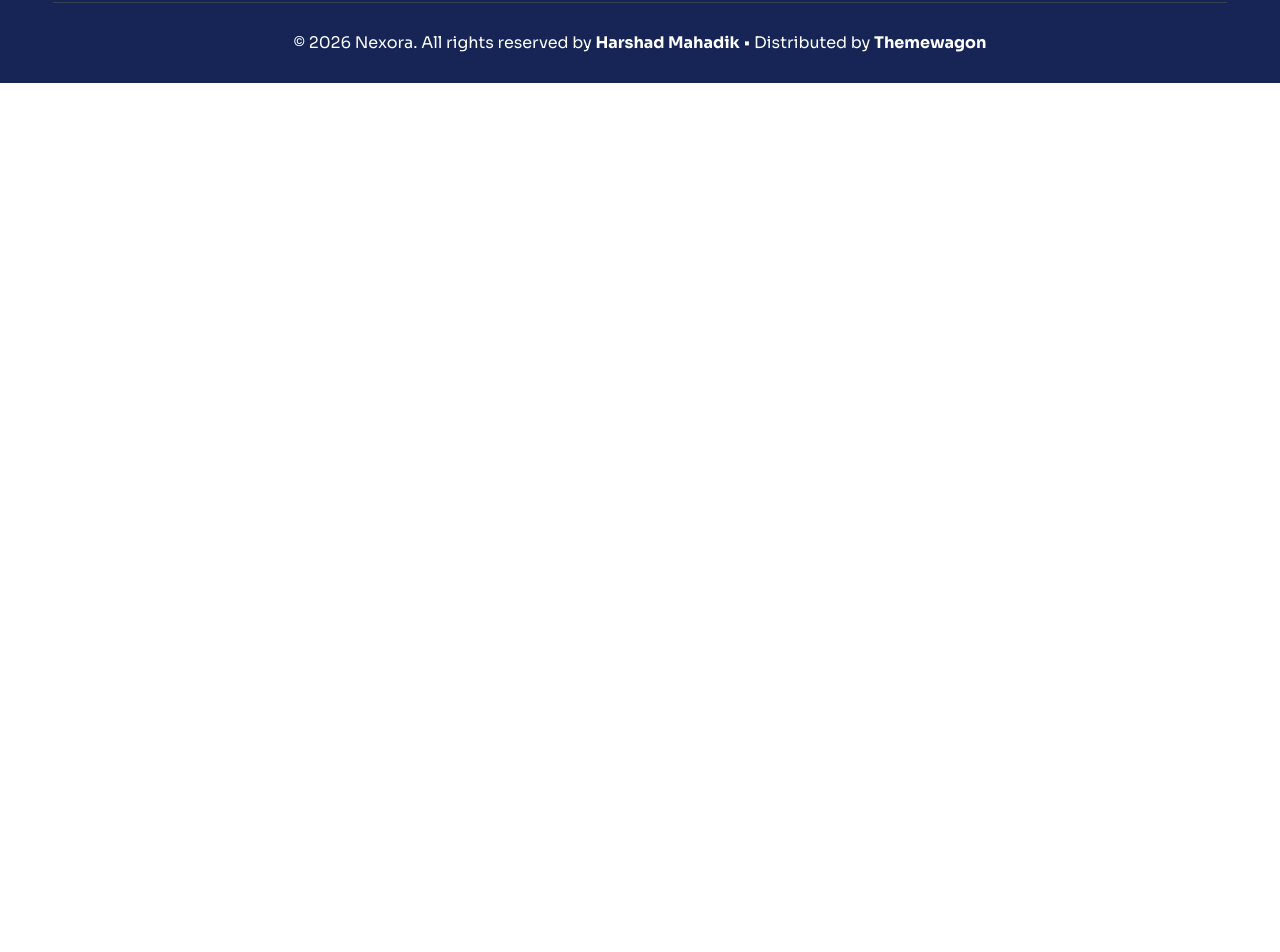
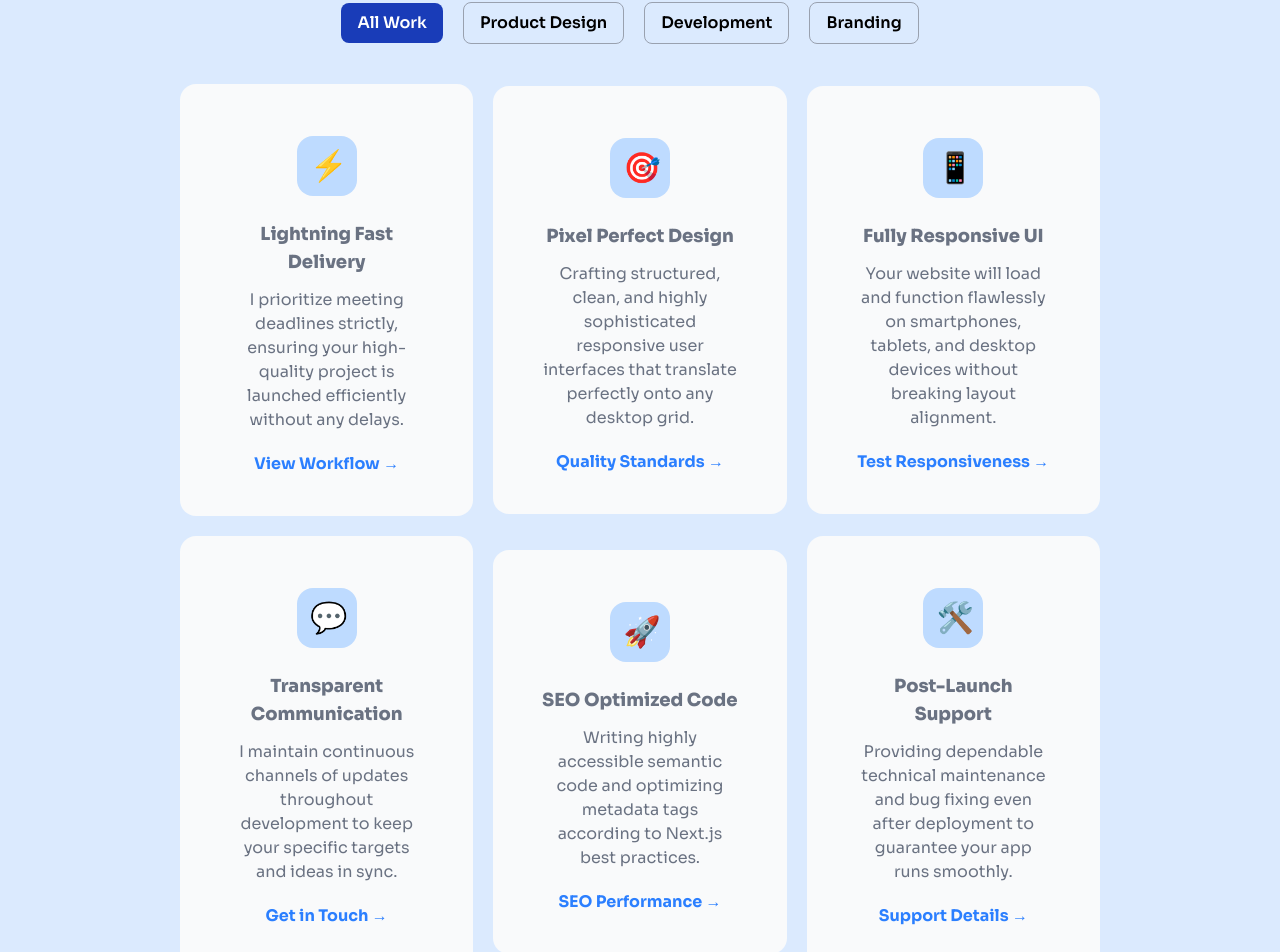
Before and after one commit to syedalaiba52/nexora, a Next.js app: page /portfolio in a window 1280 px wide. Shown: the part 656-1608 px from the top of the page. Before the commit the page ends 800 px from the top, so only its background shows below. Built offline with nearby package versions, Linux system fonts and the light colour scheme.

Commit message:
Portfolio page designed

```diff
--- a/app/portfolio/page.tsx
+++ b/app/portfolio/page.tsx
@@ -1,17 +1,180 @@
-import React from 'react'
+import React from "react";
+import CallCard from "../components/CallCard";
 
 function page() {
   return (
-     <>
-      <div className="w-full mb-5">
+    <>
+      <div className="w-full">
         <div className="bg-blue-950 w-full flex items-center justify-center text-white">
           <h2 className="text-4xl w-full text-center font-extrabold py-28">
             Our Portfolio
           </h2>
         </div>
+
+        {/* services cards */}
+        <div className="w-full bg-blue-100 pt-14">
+          <div className="w-11/12 mx-auto py-7">
+            <div className="text-center flex flex-col items-center">
+              <span className="ms-5 text-xs uppercase font-extrabold text-blue-700 bg-blue-200 rounded-2xl py-2 px-3 flex items-center justify-center">
+                <span className="mx-2">●</span>
+                Case studies
+              </span>
+
+              <h2 className="my-5 md:my-7 text-3xl w-full font-bold">
+                Work we&apos;re proud of
+              </h2>
+
+              <p className="mb-5 lg:mb-15 w-full lg:w-1/2 text-gray-500">
+                A selection of recent engagements across industries and project
+                types.
+              </p>
+              <div className="mb-10 w-full lg:w-3/4 text-gray-500">
+                <button className="font-semibold me-5 py-2 px-4 rounded-lg bg-blue-800 text-white border-transparent hover:border hover:border-blue-800 hover:bg-transparent hover:text-blue-800">
+                  All Work
+                </button>
+                <button className="font-semibold me-5 border py-2 px-4 rounded-lg text-black border-gray-400 hover:border-gray-300 hover:text-gray-600">
+                  Product Design
+                </button>
+                <button className="font-semibold me-5 border py-2 px-4 rounded-lg text-black border-gray-400 hover:border-gray-300 hover:text-gray-600">
+                  Development
+                </button>
+                <button className="font-semibold me-5 border py-2 px-4 rounded-lg text-black border-gray-400 hover:border-gray-300 hover:text-gray-600">
+                  Branding
+                </button>
+              </div>
+            </div>
+
+            {/* cards */}
+            <div className="flex flex-wrap items-center justify-center gap-5 text-gray-500 mb-20">
+              {/* card-1 */}
+              <div className="bg-gray-50 hover:border hover:border-gray-300 border-transparent rounded-2xl w-4/5 lg:w-1/4">
+                <div className="flex flex-col items-center justify-center h-full w-11/12 lg:w-2/3 mx-auto text-center py-10">
+                  <span className="my-3 text-3xl h-15 ps-1 w-15 bg-blue-200 rounded-2xl flex items-center justify-center">
+                    ⚡
+                  </span>
+                  <h3 className="font-extrabold my-3 text-lg">
+                    Lightning Fast Delivery
+                  </h3>
+                  <p>
+                    I prioritize meeting deadlines strictly, ensuring your
+                    high-quality project is launched efficiently without any
+                    delays.
+                  </p>
+
+                  <button className="text-blue-500 font-bold mt-5 cursor-pointer hover:text-blue-800">
+                    View Workflow →
+                  </button>
+                </div>
+              </div>
+
+              {/* card-2 */}
+              <div className="bg-gray-50 hover:border hover:border-gray-300 border-transparent rounded-2xl w-4/5 lg:w-1/4">
+                <div className="flex flex-col items-center justify-center h-full w-11/12 lg:w-2/3 mx-auto text-center py-10">
+                  <span className="my-3 text-3xl h-15 ps-1 w-15 bg-blue-200 rounded-2xl flex items-center justify-center">
+                    🎯
+                  </span>
+                  <h3 className="font-extrabold my-3 text-lg">
+                    Pixel Perfect Design
+                  </h3>
+                  <p>
+                    Crafting structured, clean, and highly sophisticated
+                    responsive user interfaces that translate perfectly onto any
+                    desktop grid.
+                  </p>
+
+                  <button className="text-blue-500 font-bold mt-5 cursor-pointer hover:text-blue-800">
+                    Quality Standards →
+                  </button>
+                </div>
+              </div>
+
+              {/* card-3 */}
+              <div className="bg-gray-50 hover:border hover:border-gray-300 border-transparent rounded-2xl w-4/5 lg:w-1/4">
+                <div className="flex flex-col items-center justify-center h-full w-11/12 lg:w-2/3 mx-auto text-center py-10">
+                  <span className="my-3 text-3xl h-15 ps-1 w-15 bg-blue-200 rounded-2xl flex items-center justify-center">
+                    📱
+                  </span>
+                  <h3 className="font-extrabold my-3 text-lg">
+                    Fully Responsive UI
+                  </h3>
+                  <p>
+                    Your website will load and function flawlessly on
+                    smartphones, tablets, and desktop devices without breaking
+                    layout alignment.
+                  </p>
+
+                  <button className="text-blue-500 font-bold mt-5 cursor-pointer hover:text-blue-800">
+                    Test Responsiveness →
+                  </button>
+                </div>
+              </div>
+
+              {/* card-4 */}
+              <div className="bg-gray-50 hover:border hover:border-gray-300 border-transparent rounded-2xl w-4/5 lg:w-1/4">
+                <div className="flex flex-col items-center justify-center h-full w-11/12 lg:w-2/3 mx-auto text-center py-10">
+                  <span className="my-3 text-3xl h-15 ps-1 w-15 bg-blue-200 rounded-2xl flex items-center justify-center">
+                    💬
+                  </span>
+                  <h3 className="font-extrabold my-3 text-lg">
+                    Transparent Communication
+                  </h3>
+                  <p>
+                    I maintain continuous channels of updates throughout
+                    development to keep your specific targets and ideas in sync.
+                  </p>
+
+                  <button className="text-blue-500 font-bold mt-5 cursor-pointer hover:text-blue-800">
+                    Get in Touch →
+                  </button>
+                </div>
+              </div>
+
+              {/* card-5 */}
+              <div className="bg-gray-50 hover:border hover:border-gray-300 border-transparent rounded-2xl w-4/5 lg:w-1/4">
+                <div className="flex flex-col items-center justify-center h-full w-11/12 lg:w-2/3 mx-auto text-center py-10">
+                  <span className="my-3 text-3xl h-15 ps-1 w-15 bg-blue-200 rounded-2xl flex items-center justify-center">
+                    🚀
+                  </span>
+                  <h3 className="font-extrabold my-3 text-lg">
+                    SEO Optimized Code
+                  </h3>
+                  <p>
+                    Writing highly accessible semantic code and optimizing
+                    metadata tags according to Next.js best practices.
+                  </p>
+
+                  <button className="text-blue-500 font-bold mt-5 cursor-pointer hover:text-blue-800">
+                    SEO Performance →
+                  </button>
+                </div>
+              </div>
+
+              {/* card-6 */}
+              <div className="bg-gray-50 hover:border hover:border-gray-300 border-transparent rounded-2xl w-4/5 lg:w-1/4">
+                <div className="flex flex-col items-center justify-center h-full w-11/12 lg:w-2/3 mx-auto text-center py-10">
+                  <span className="my-3 text-3xl h-15 ps-1 w-15 bg-blue-200 rounded-2xl flex items-center justify-center">
+                    🛠️
+                  </span>
+                  <h3 className="font-extrabold my-3 text-lg">
+                    Post-Launch Support
+                  </h3>
+                  <p>
+                    Providing dependable technical maintenance and bug fixing
+                    even after deployment to guarantee your app runs smoothly.
+                  </p>
+
+                  <button className="text-blue-500 font-bold mt-5 cursor-pointer hover:text-blue-800">
+                    Support Details →
+                  </button>
+                </div>
+              </div>
+            </div>
+          </div>
+        </div>
       </div>
+      <CallCard />
     </>
-  )
+  );
 }
 
-export default page
+export default page;
```
